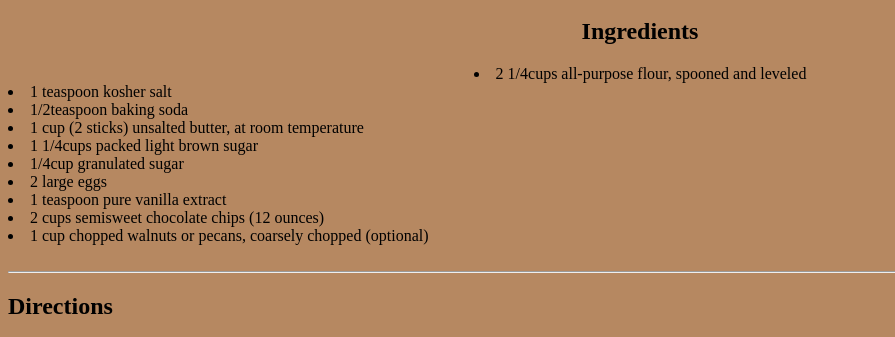
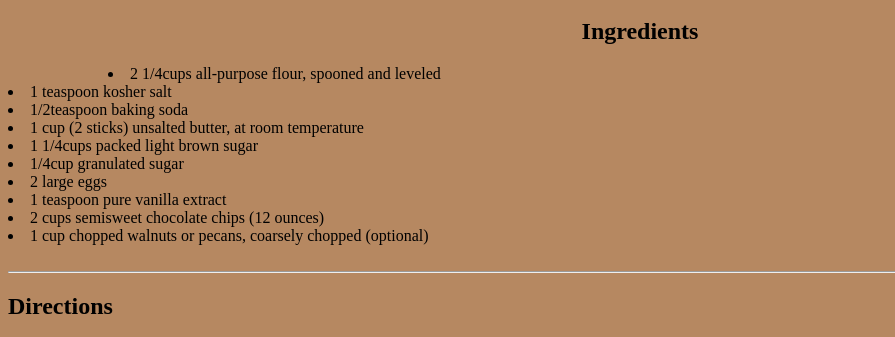
Before and after one commit to BriannaAlvarez/BriannaAlvarez.github.io, a plain HTML site: page one-page-process/one-page-process.html in a window 1280 px wide. Shown: the part 456-793 px from the top of the page, without its empty margins (0-895 px from the left). Drawn offline with Linux system fonts and the light colour scheme.

Commit message:
Update main.css

```diff
--- a/one-page-process/main.css
+++ b/one-page-process/main.css
@@ -3,6 +3,7 @@
 	body{ background-color: #B68861
 	}
 #one{
-	text-align: center;
+	margin-left: 100px
+	;
 
 }
```
